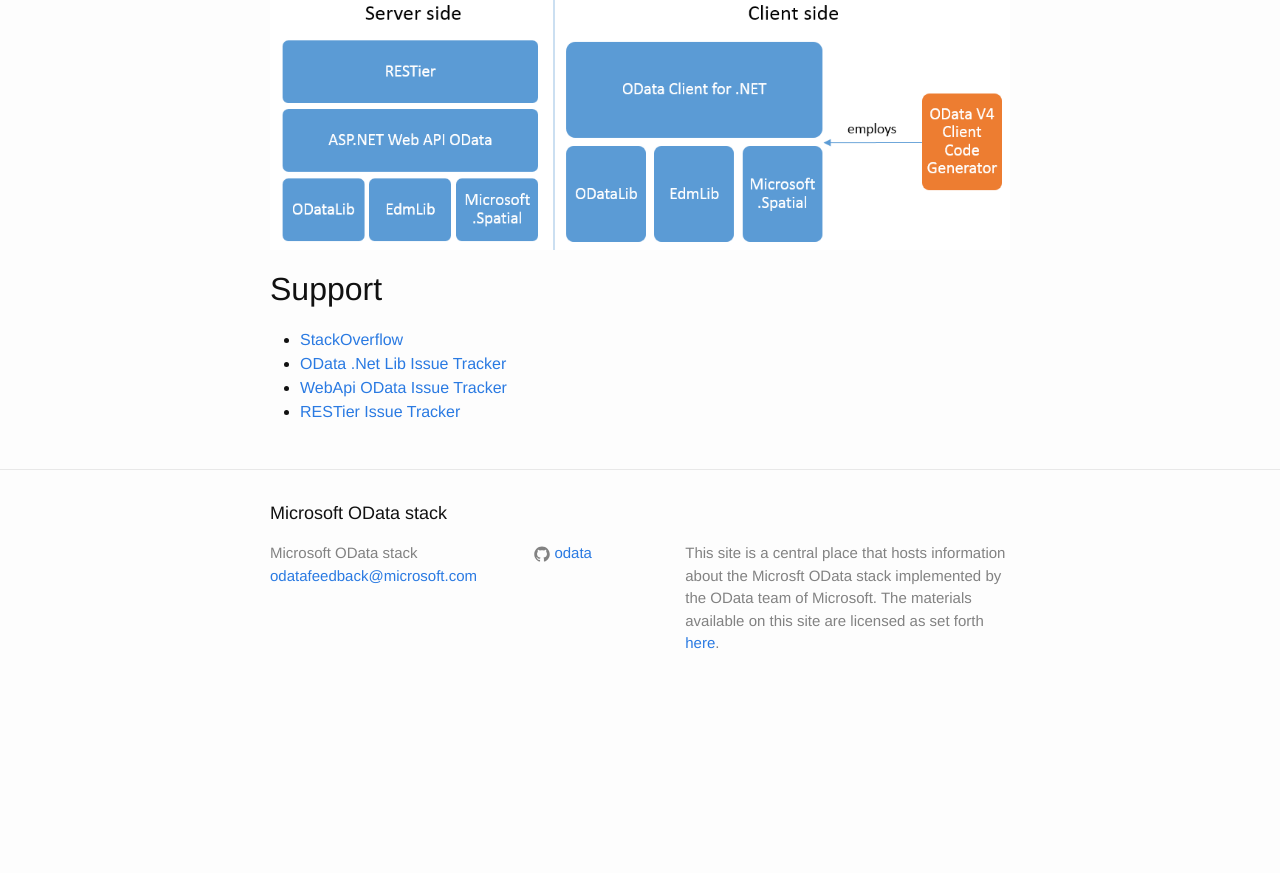
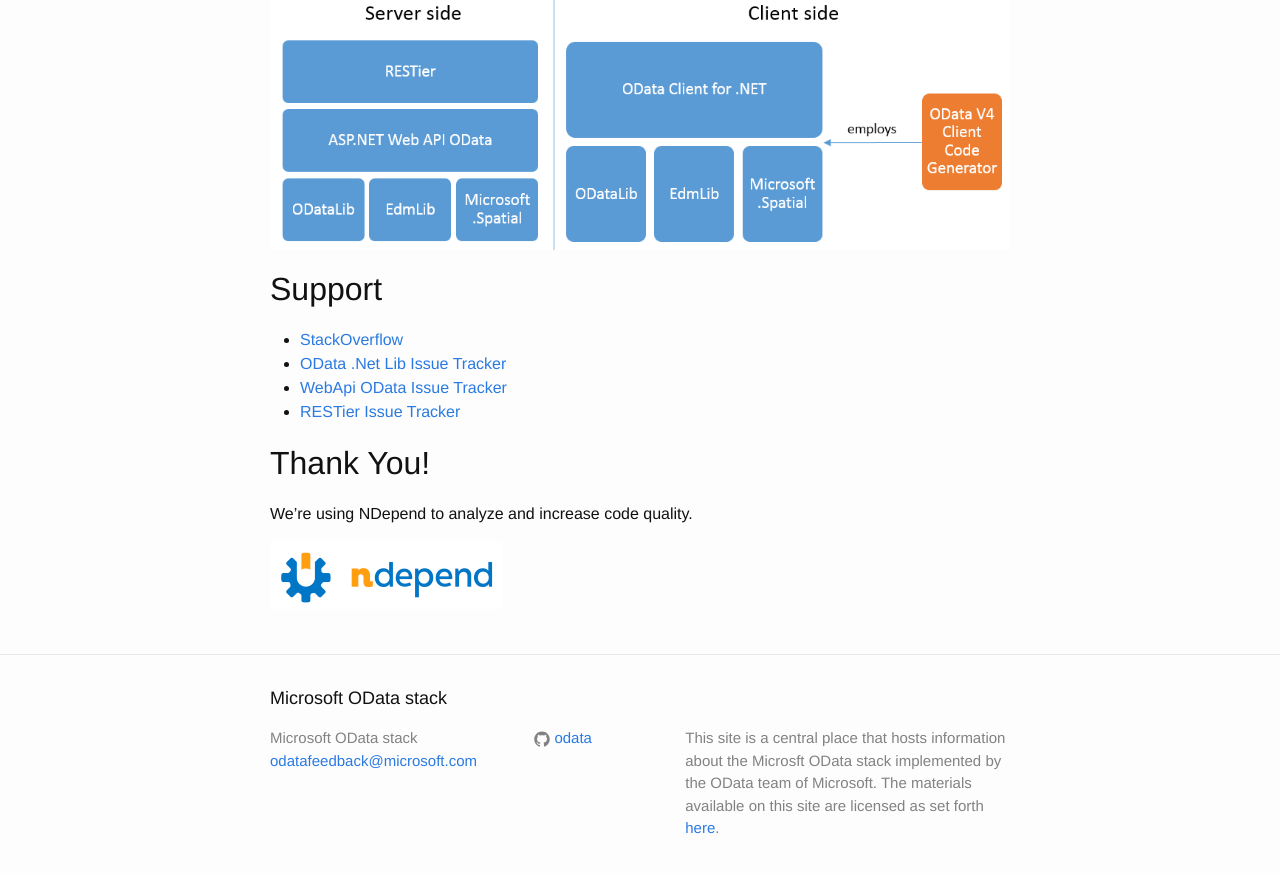
Before and after one commit to OData/odata.github.io, a Jekyll site: the page built from index.md, in a window 1280 px wide and 900 px high, scrolled down 1428 px. Shown: the top 873 px of the window. Built offline with Jekyll 4.4.1, drawn with Linux system fonts in a browser that asks for light colours; before the commit the page ends 2143 px from its top, so only the background shows below that.

Commit message:
Add NDepend to Thank You

```diff
--- a/index.md
+++ b/index.md
@@ -54,3 +54,9 @@ To build an OData V4 **client application** to consume OData v4 Service, start b
 - [OData .Net Lib Issue Tracker](https://github.com/OData/odata.net/issues)
 - [WebApi OData Issue Tracker](https://github.com/OData/WebApi/issues)
 - [RESTier Issue Tracker](https://github.com/OData/RESTier/issues)
+
+# Thank You!
+
+We’re using NDepend to analyze and increase code quality.
+
+[![NDepend](assets/ndependlogo.png)](http://www.ndepend.com)
```
Also changed, not shown: README.md, assets/ndependlogo.png (added).
